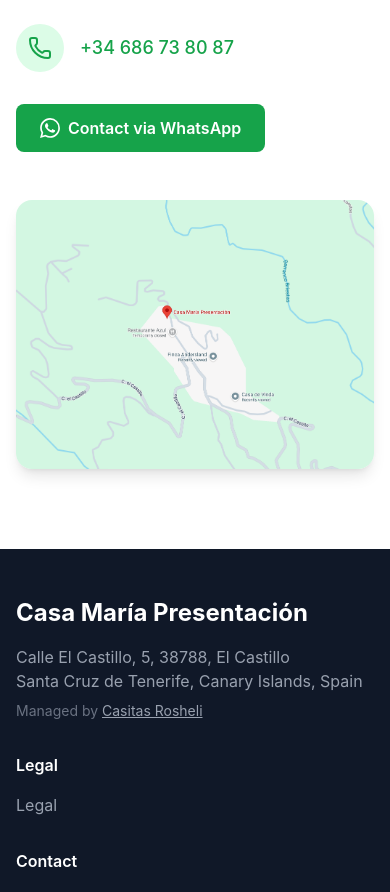
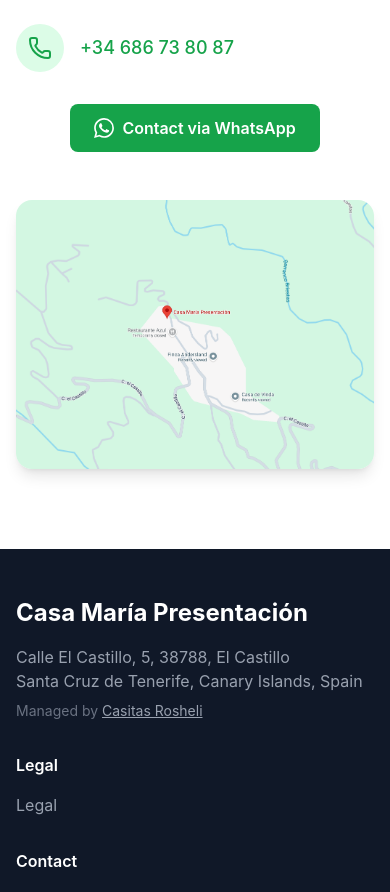
Before and after one commit to jrpedrianes/casa-maria-presentacion, a Next.js app: page /en in a window 390 px wide. Shown: the part 5900-6792 px from the top of the page. Built offline with nearby package versions, Linux system fonts and the light colour scheme.

Commit message:
style: center WhatsApp CTA on mobile screens

```diff
--- a/components/Contact.tsx
+++ b/components/Contact.tsx
@@ -63,6 +63,7 @@ export function Contact() {
             </div>
 
             {/* CTA */}
+            <div className="text-center lg:text-left">
               <a
                 href={`https://wa.me/34686738087?text=${encodeURIComponent(t('whatsappMessage'))}`}
                 target="_blank"
@@ -72,6 +73,7 @@ export function Contact() {
                 <WhatsAppIcon className="w-5 h-5" />
                 {t('cta')}
               </a>
+            </div>
           </div>
 
           {/* Map Link */}
```
Lines whose indentation alone changed are shown as unchanged.
